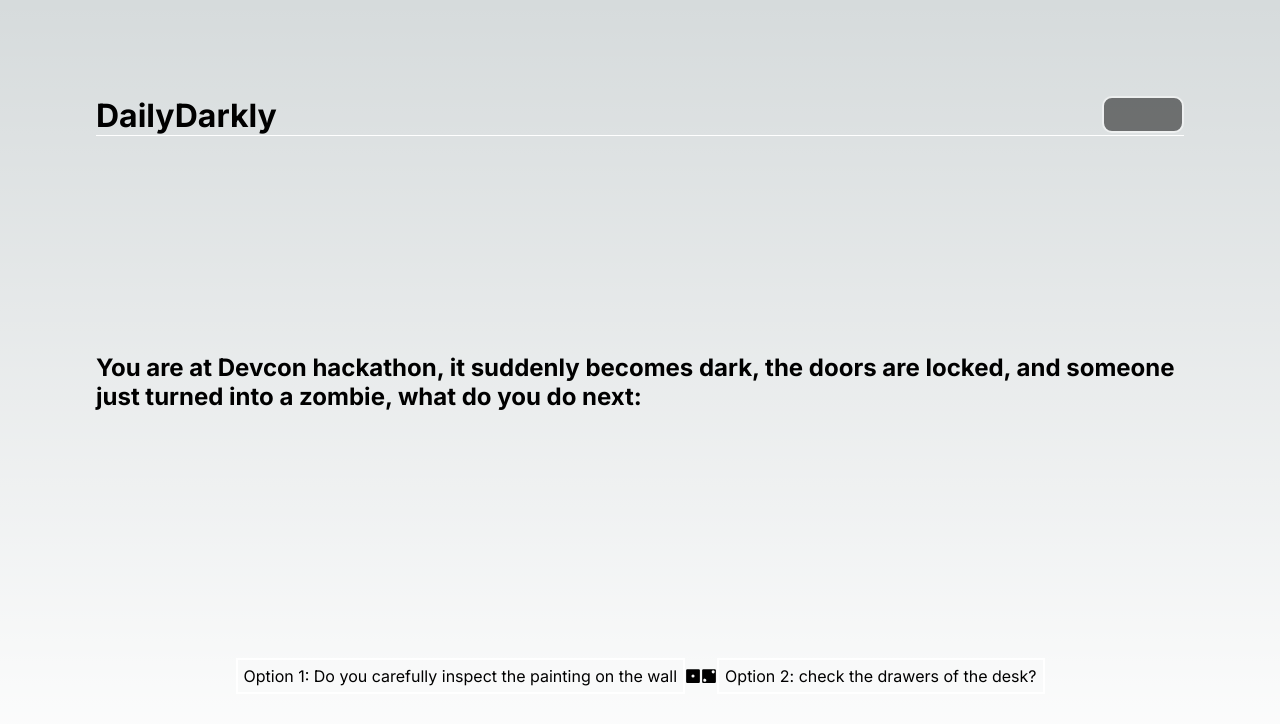
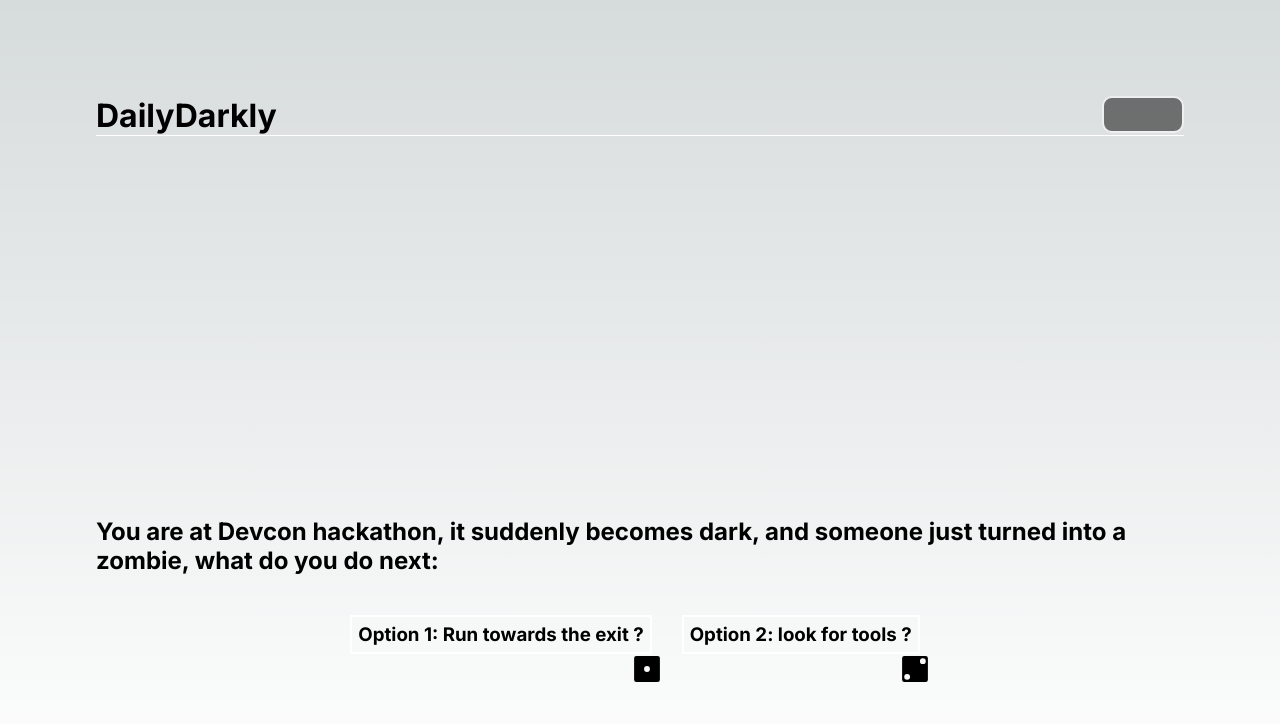
Before and after one commit to lindentree/ld-hack, a Next.js app: page / in a window 1280 px wide. Shown: the top 724 px of the page. Built offline with nearby package versions, Linux system fonts and the light colour scheme.

Commit message:
new updates

```diff
--- a/app/page.js
+++ b/app/page.js
@@ -7,48 +7,119 @@ import styles from "./page.module.css";
 import info from "./components/info";
 
 export default function Home() {
-  const [initialPromtp, SetInitialPromtp] = useState(
-    "You are at Devcon hackathon, it suddenly becomes dark, the doors are locked, and someone just turned into a zombie, what do you do next:"
+  const [initialPrompt, setInitialPrompt] = useState(
+    "You are at Devcon hackathon, it suddenly becomes dark, and someone just turned into a zombie, what do you do next:"
   );
-  const [inputValue, setInputValue] = useState("");
-  const [rules, setRules] = useState(0);
+  const [choiceOne, setChoiceOne] = useState("Run towards the exit");
+  const [choiceTwo, setChoiceTwo] = useState("look for tools");
+  const [showRules, setShowRules] = useState("Rules");
 
-  const handleInputChange = (event) => {
-    setInputValue(event.target.value);
+  const toggleRules = () => {
+    setShowRules(!showRules);
   };
 
-  const handleSubmit = (event) => {
-    event.preventDefault();
-    // Add your logic here for handling the input value, like calling the Gen AI API
-    console.log("Input value:", inputValue);
-    // Reset input value
-    setInputValue("");
+  const handleOptionOneClick = () => {
+    if (showRules) {
+      // Handle the click event for option 1 in the "RULES" section
+      setInitialPrompt("You check all the exit doors and all are locked");
+      setChoiceOne("Run through the window");
+      setChoiceTwo("Find a place to hide");
+    }
+  };
+
+  const handleOptionTwoClick = () => {
+    if (showRules) {
+      // Handle the click event for option 2 in the "RULES" section
+      setInitialPrompt(
+        "You find a can of cold Sprite, meanwhile 3 others have turned into zombies"
+      );
+      setChoiceOne("Keep searching for tools");
+      setChoiceTwo("Drink Sprite");
+    }
   };
 
   return (
     <main className={styles.main}>
       <div className={styles.navbar}>
         <h1 className={styles.title}>DailyDarkly</h1>
-        <button className={styles.help}>How to play</button>
+        <button className={styles.help} onClick={toggleRules}>
+          {showRules ? "How to play" : "Go back to Game"}
+        </button>
       </div>
 
-      <div className={styles.text}>
-        <h2>{initialPromtp}</h2>
-        <br />
-      </div>
+      {showRules ? (
+        <div className={styles.gameContainer}>
+          <div className={styles.text}>
+            <h2>{initialPrompt}</h2>
+            <br />
+          </div>
+          <div className={styles.userInput}>
+            <form className={styles.form}>
+              <div className={styles.option}>
+                <h3 className={styles.prompt}>
+                  Option 1: <strong>{choiceOne}</strong> ?
+                </h3>
+                <GiDiceSixFacesOne
+                  className={styles.option1}
+                  onClick={handleOptionOneClick}
+                />
+              </div>
+              <div className={styles.option}>
+                <h3 className={styles.prompt}>
+                  Option 2: <strong>{choiceTwo}</strong> ?
+                </h3>
+                <GiDiceSixFacesTwo
+                  className={styles.option2}
+                  onClick={handleOptionTwoClick}
+                />
+              </div>
+            </form>
+          </div>
+        </div>
+      ) : (
+        <div className={styles.gameContainer}>
+          <h1>Adventure Game</h1>
+          <p>
+            Enter the Game: You can start playing immediately without the need
+            to sign in.
+          </p>
 
-      <div className={styles.userInput}>
-        <form className={styles.form} onSubmit={handleSubmit}>
-          <p className={styles.prompt}>
-            Option 1: Do you carefully inspect the painting on the wall
-          </p>
-          <GiDiceSixFacesOne className={styles.option1} />
-          <GiDiceSixFacesTwo className={styles.option2} />
-          <p className={styles.prompt}>
-            Option 2: check the drawers of the desk?
-          </p>
-        </form>
-      </div>
+          <h2>Game Mechanics:</h2>
+          <ul>
+            <li>
+              <strong>Puzzle Generation:</strong> In the background, an LLM
+              generates a puzzle, possible solutions, and a list of scenarios
+              that will be presented to you.
+            </li>
+            <li>
+              <strong>First Scenario:</strong> The game begins with the first
+              scenario displayed prominently on your screen.
+            </li>
+            <li>
+              <strong>Making Choices:</strong> You will have two buttons, each
+              representing a choice. Select one of the two choices to proceed.
+            </li>
+            <li>
+              <strong>Next Scenario:</strong> After making a choice, if the
+              puzzle is still solvable, you will be presented with a new
+              scenario.
+            </li>
+          </ul>
+
+          <h2>Winning and Losing:</h2>
+          <ul>
+            <li>
+              <strong>Winning:</strong> You win if you successfully navigate to
+              the correct solution within 10 steps.
+            </li>
+            <li>
+              <strong>Losing:</strong> You lose if you choose a path without a
+              solvable solution. Note: Running out of steps is unlikely, as the
+              game is designed to be completed within 10 steps.
+            </li>
+          </ul>
+        </div>
+      )}
     </main>
   );
 }
--- a/app/page.module.css
+++ b/app/page.module.css
@@ -46,18 +46,32 @@
   margin: 10px;
 }
 
-.input {
-  display: flex;
-  width: 100%;
-  font-size: 1.4rem;
-  padding: 1rem;
-  border: 3px solid whitesmoke;
-  border-radius: 30px;
-  color: white;
-  outline: none;
+.optionContainer {
+  margin-top: 20px;
 }
 
-.button {
-  margin: 10px;
-  font-size: 30px;
+.option {
+  display: flex;
+  flex-direction: column;
+  align-items: center;
+  padding: 10px;
+  border-radius: 8px;
 }
+
+.prompt {
+  margin: 0;
+  margin-right: 10px;
+}
+
+.option1,
+.option2 {
+  width: 30px;
+  height: 30px;
+  margin-left: auto;
+  font-size: larger;
+}
+
+.option1:hover,
+.option2:hover {
+  color: red;
+}
```
Also changed, not shown: app/components/Prompt.js (+48 -0 lines).
